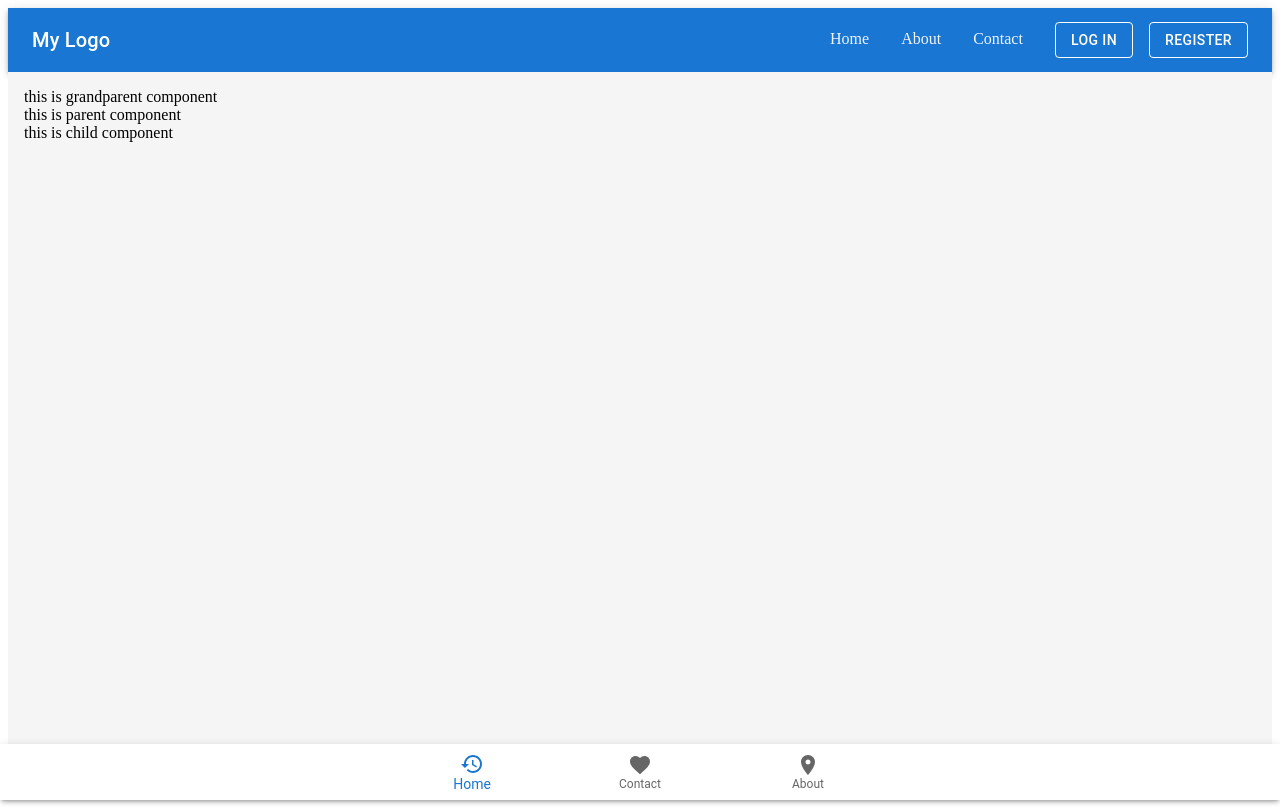
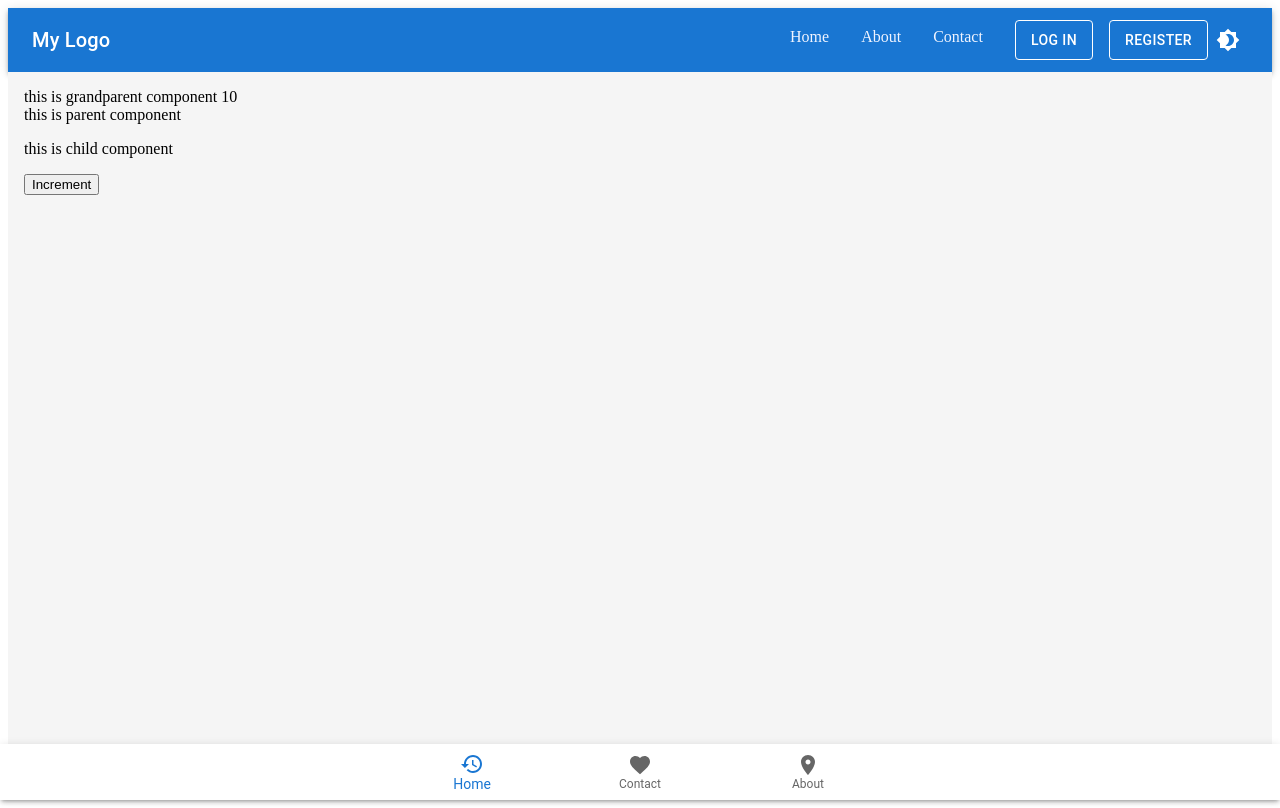
Before and after one commit to TzachLectures/TaskManagerProject, a React (Vite) app in the folder TaskManager/: page /sandbox in a window 1280 px wide. Built offline with nearby package versions, Linux system fonts and the light colour scheme.

Commit message:
theme context

```diff
--- a/TaskManager/src/App.tsx
+++ b/TaskManager/src/App.tsx
@@ -1,14 +1,16 @@
 import Router from "./router/Router";
 import Layout from "./layout/Layout";
 import { BrowserRouter } from "react-router-dom";
-
+import { ProjectThemeProvider } from "./providers/ProjectThemeProvider";
 function App() {
   return (
     <>
       <BrowserRouter>
-        <Layout>
-          <Router />
-        </Layout>
+        <ProjectThemeProvider>
+          <Layout>
+            <Router />
+          </Layout>
+        </ProjectThemeProvider>
       </BrowserRouter>
     </>
   );
--- a/TaskManager/src/components/contextExample/Child.tsx
+++ b/TaskManager/src/components/contextExample/Child.tsx
@@ -2,9 +2,16 @@ import { useContext } from "react";
 import { ExampleContext } from "../../providers/ExampleProvider";
 
 function Child() {
-  const { something } = useContext(ExampleContext);
-  console.log(something);
-  return <div>this is child component</div>;
+  const { setSomething } = useContext(ExampleContext);
+
+  return (
+    <div>
+      <p>this is child component</p>
+      <button onClick={() => setSomething((prev) => prev + 1)}>
+        Increment
+      </button>
+    </div>
+  );
 }
 
 export default Child;
--- a/TaskManager/src/components/contextExample/GrandParent.tsx
+++ b/TaskManager/src/components/contextExample/GrandParent.tsx
@@ -1,8 +1,11 @@
+import { useContext } from "react";
 import Parent from "./Parent";
+import { ExampleContext } from "../../providers/ExampleProvider";
 function GrandParent() {
+  const { something } = useContext(ExampleContext);
   return (
     <div>
-      this is grandparent component
+      this is grandparent component {something}
       <Parent />
     </div>
   );
--- a/TaskManager/src/layout/header/Header.tsx
+++ b/TaskManager/src/layout/header/Header.tsx
@@ -10,8 +10,12 @@ import MenuIcon from "@mui/icons-material/Menu";
 import NavItem from "../../router/NavItem";
 import ROUTES from "../../router/routes";
 import { useNavigate } from "react-router-dom";
+import { ProjectThemeContext } from "../../providers/ProjectThemeProvider";
+import { Brightness4, Brightness7 } from "@mui/icons-material";
+import { useContext } from "react";
 function Header() {
   const navigate = useNavigate();
+  const { isDark, toggleMode } = useContext(ProjectThemeContext);
   return (
     <AppBar position="static" color="primary">
       <Toolbar sx={{ justifyContent: "space-between" }}>
@@ -49,6 +53,9 @@ function Header() {
           >
             Register
           </Button>
+          <IconButton onClick={toggleMode} color="inherit">
+            {isDark ? <Brightness7 /> : <Brightness4 />}
+          </IconButton>
         </Box>
       </Toolbar>
     </AppBar>
--- /dev/null
+++ b/TaskManager/src/providers/ProjectThemeProvider.tsx
@@ -0,0 +1,24 @@
+import { createContext, useCallback, useState, type ReactNode } from "react";
+import { createTheme, ThemeProvider } from "@mui/material/styles";
+
+const ProjectThemeContext = createContext();
+
+function ProjectThemeProvider({ children }: { children: ReactNode }) {
+  const [isDark, setIsDark] = useState(false);
+  const theme = createTheme({
+    palette: {
+      mode: isDark ? "dark" : "light",
+    },
+  });
+
+  const toggleMode = useCallback(() => {
+    setIsDark((prev) => !prev);
+  }, []);
+  return (
+    <ProjectThemeContext.Provider value={{ isDark, toggleMode }}>
+      <ThemeProvider theme={theme}>{children}</ThemeProvider>
+    </ProjectThemeContext.Provider>
+  );
+}
+
+export { ProjectThemeProvider, ProjectThemeContext };
```
